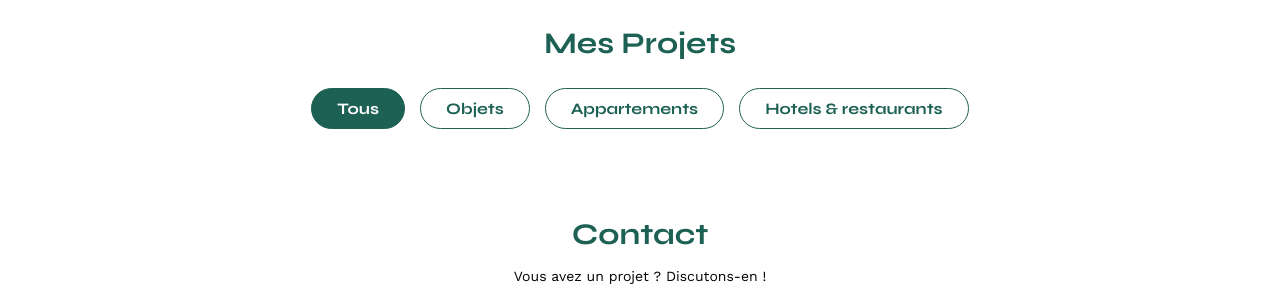
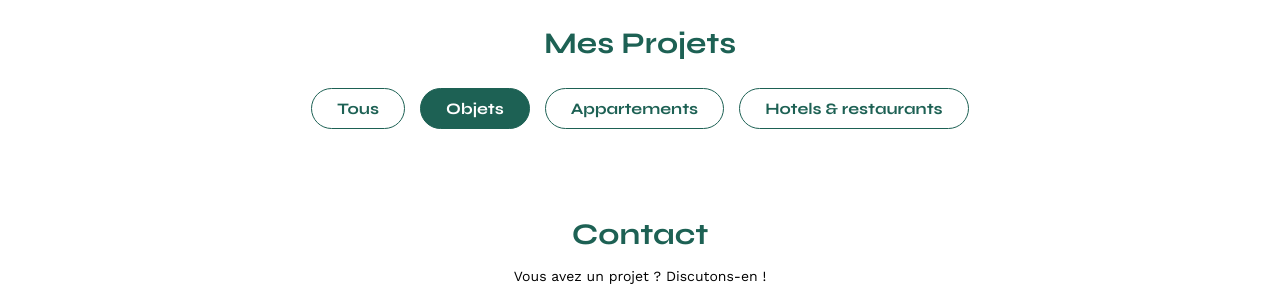
Before and after one commit to Nestradama/OCS_Portfolio-Architecte, a plain HTML site: page FrontEnd/index.html in a window 1280 px wide. Both pictures are taken after a click on the button "Objets". Shown: the part 507-800 px from the top of the page. Drawn offline with nearby package versions, Linux system fonts and the light colour scheme; no server answers.

Commit message:
feat: made the filters functional

```diff
--- a/FrontEnd/index.html
+++ b/FrontEnd/index.html
@@ -10,6 +10,7 @@
 	<meta name="description" content="">
 	<link rel="stylesheet" href="assets/style.css">
 	<script src="../js/index.js" defer></script>
+	<script src="../js/filters.js" defer></script>
 
 </head>
 <body>
--- /dev/null
+++ b/js/filters.js
@@ -0,0 +1,32 @@
+const FILTERS = document.querySelectorAll('.filter-btn')
+
+
+FILTERS.forEach(
+    function (filter ){
+        filter.addEventListener('click', function (){
+
+            FILTERS.forEach(
+                function (button){
+                    button.classList.remove('active')
+                }
+            )
+            filter.classList.add('active')
+
+            filterGallery(filter.dataset.filter)
+        })
+    }
+)
+
+function filterGallery(selectedCategory) {
+    const figures = GALLERY_CONTAINER.querySelectorAll('figure');
+    console.log(selectedCategory)
+    figures.forEach(figure => {
+        const figureCategory = figure.dataset.filter;
+
+        if (selectedCategory === 'all' || figureCategory === selectedCategory) {
+            figure.style.display = 'block';
+        } else {
+            figure.style.display = 'none';
+        }
+    });
+}
--- a/js/index.js
+++ b/js/index.js
@@ -25,7 +25,7 @@ function populateGallery(json){
     for(let i = 0; i < json.length; i++){
         let item = json[i]
         const FIGURE_TEMPLATE = `
-        <figure>
+        <figure data-filter="${item.categoryId}">
             <img src="${item.imageUrl}" alt="Abajour Tahina"/>
             <figcaption>${item.title}</figcaption>
         </figure>
```
